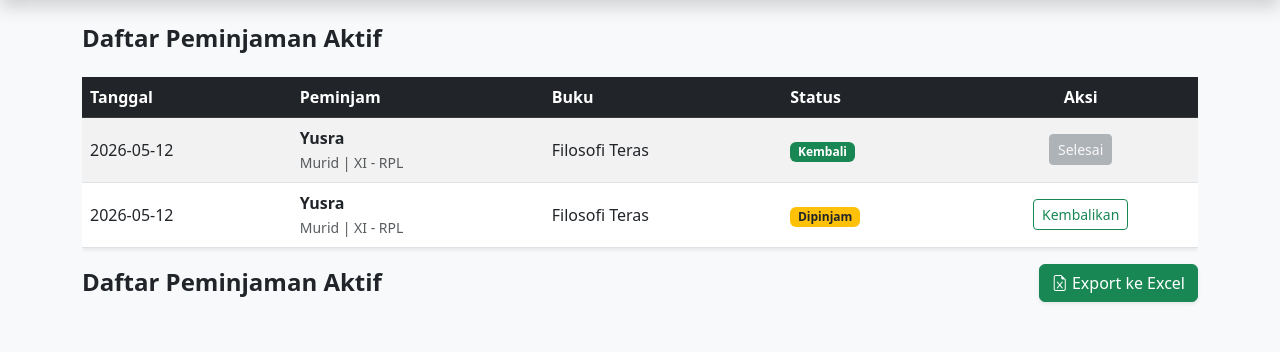
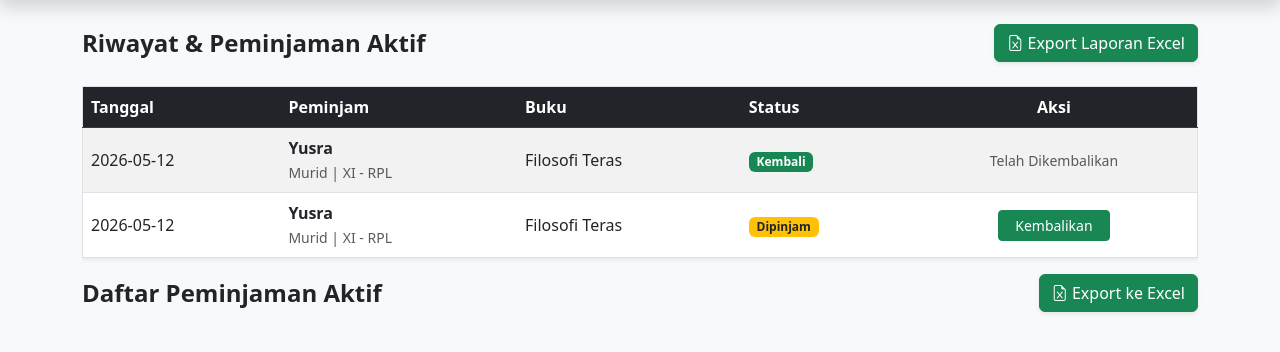
Before and after one commit to Yusraaaja/sistem-perpustakaan, a Flask app: page /peminjaman in a window 1280 px wide. Shown: the part 56-408 px from the top of the page. Run offline with Flask 3, Linux system fonts and the light colour scheme; the visitor is signed in with stand-in values (Sample User, id 1); data comes from the database, SQL or seed files in the repository.

Commit message:
Update: Memperbaiki struktur html

```diff
--- a/templates/peminjaman.html
+++ b/templates/peminjaman.html
@@ -1,8 +1,17 @@
 {% extends 'layout.html' %}
 {% block content %}
-<h4 class="fw-bold mb-4">Daftar Peminjaman Aktif</h4>
+<div class="d-flex justify-content-between align-items-center mb-4">
+    <h4 class="fw-bold mb-0">Riwayat & Peminjaman Aktif</h4>
+
+    {% if session.get('logged_in') %}
+    <a href="/export_peminjaman" class="btn btn-success shadow-sm">
+        <i class="bi bi-file-earmark-excel"></i> Export Laporan Excel
+    </a>
+    {% endif %}
+</div>
+
 <div class="table-responsive">
-    <table class="table table-striped align-middle bg-white shadow-sm">
+    <table class="table table-striped align-middle bg-white shadow-sm border">
         <thead class="table-dark">
             <tr>
                 <th>Tanggal</th>
@@ -18,7 +27,7 @@
                 <td>
                     {{ p.tgl_pinjam }}
                     {% if p.terlambat %}
-                        <br><span class="badge bg-danger" style="font-size: 0.6rem;">Terlambat {{ p.durasi }} Hari</span>
+                        <br><span class="badge bg-danger" style="font-size: 0.7rem;">Terlambat {{ p.durasi }} Hari</span>
                     {% endif %}
                 </td>
                 <td>
@@ -33,9 +42,9 @@
                 </td>
                 <td class="text-center">
                     {% if p.status == 'Dipinjam' %}
-                    <a href="/return/{{ p.id }}" class="btn btn-sm btn-outline-success">Kembalikan</a>
+                        <a href="/return/{{ p.id }}" class="btn btn-sm btn-success px-3">Kembalikan</a>
                     {% else %}
-                    <button class="btn btn-sm btn-secondary disabled opacity-50">Selesai</button>
+                        <span class="text-muted small italic">Telah Dikembalikan</span>
                     {% endif %}
                 </td>
             </tr>
```
